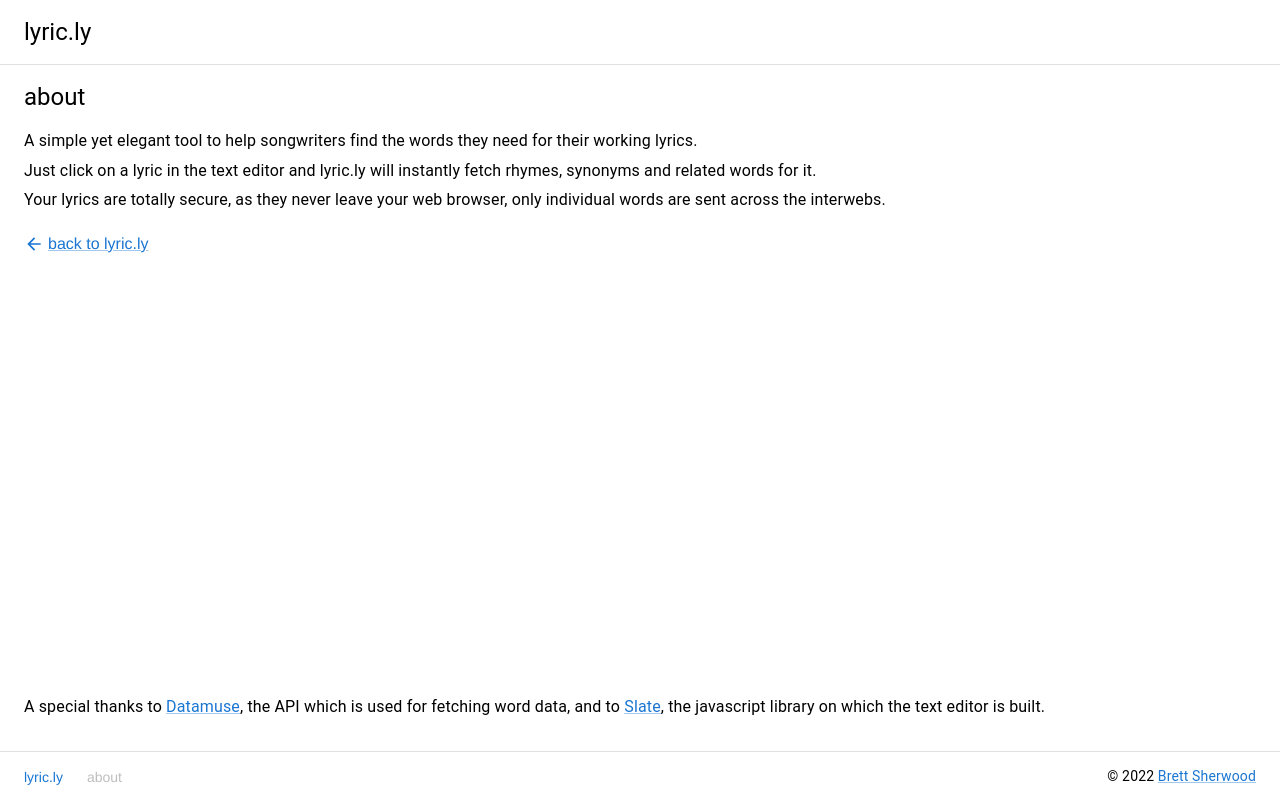
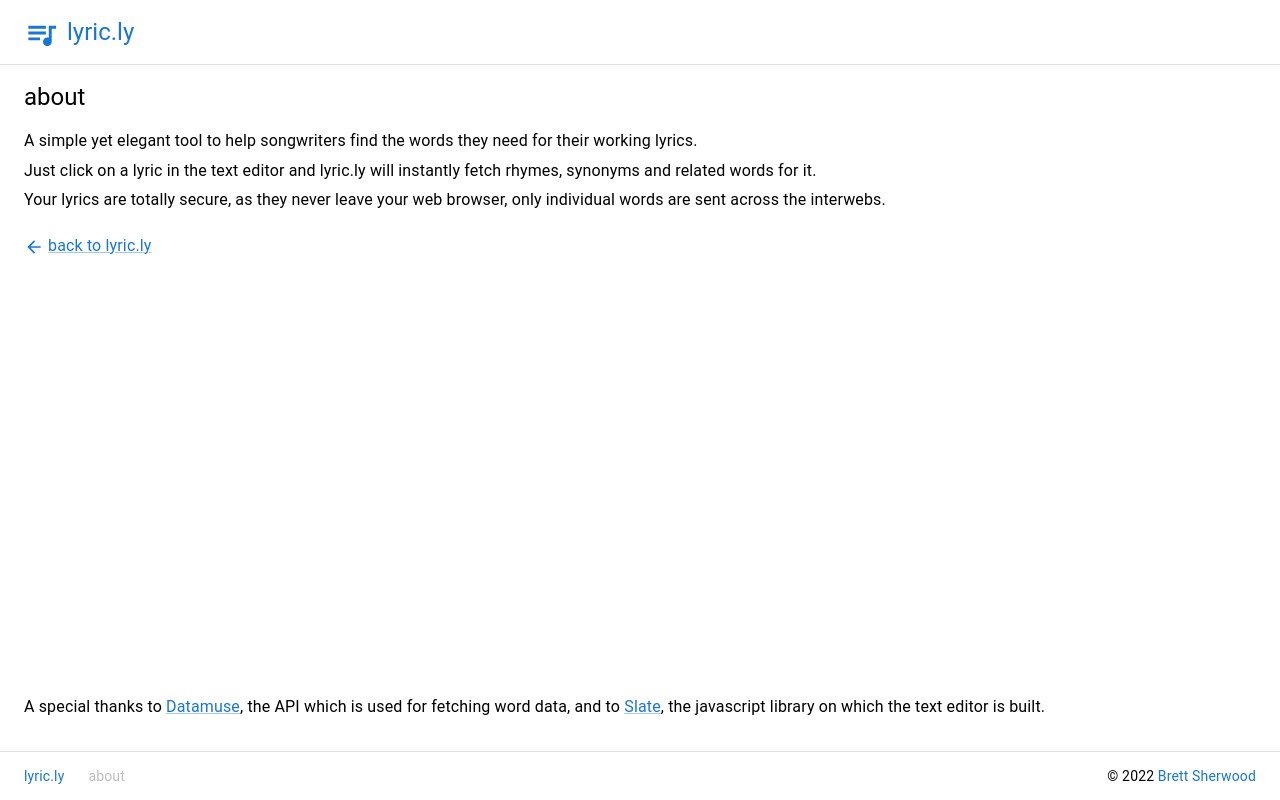
Before and after one commit to brett-generac/lyricly, a React app: page / in a window 1280 px wide. Both pictures are taken after a click on the button "about". Built offline with nearby package versions, Linux system fonts and the light colour scheme.

Commit message:
improved link and icon styling

```diff
--- a/src/components/Footer.tsx
+++ b/src/components/Footer.tsx
@@ -38,9 +38,8 @@ export const Footer = () => {
               underline="hover"
               onClick={(event) => handleClick(event, Screen.HOME)}
               disabled={isHomeScreen}
-              sx={{ fontSize: '14px' }}
             >
-              lyric.ly
+              <Typography variant="body2">lyric.ly</Typography>
             </Link>
           </Box>
           <Box pr={3}>
@@ -49,16 +48,15 @@ export const Footer = () => {
               underline="hover"
               onClick={(event) => handleClick(event, Screen.ABOUT)}
               disabled={isAboutScreen}
-              sx={{ fontSize: '14px' }}
             >
-              about
+              <Typography variant="body2">about</Typography>
             </Link>
           </Box>
         </Box>
         <Box>
           <Typography variant="body2">
             &copy; {year}{' '}
-            <Link href="https://github.com/clockmakerbrett" target="blank">
+            <Link href="https://github.com/clockmakerbrett" target="blank" underline="hover">
               Brett Sherwood
             </Link>{' '}
           </Typography>
--- a/src/components/Header.tsx
+++ b/src/components/Header.tsx
@@ -1,7 +1,10 @@
-import React from 'react';
-import { Box, Divider, Typography } from '@mui/material';
+import React, { useContext } from 'react';
+import type { MouseEvent } from 'react';
+import { Box, Link, Divider, Typography } from '@mui/material';
+import QueueMusicIcon from '@mui/icons-material/QueueMusic';
 
-import { headerHeight } from '../Constants';
+import { Context } from '../App';
+import { headerHeight, Screen } from '../Constants';
 
 const boxSx = {
   height: `${headerHeight}px`,
@@ -12,10 +15,26 @@ const boxSx = {
 };
 
 export const Header = () => {
+  const { setScreen } = useContext(Context);
+
+  const handleClick = (event: MouseEvent, screen: Screen) => {
+    event.preventDefault();
+    setScreen(screen);
+  };
+
   return (
     <Box>
       <Box sx={boxSx}>
-        <Typography variant="h5">lyric.ly</Typography>
+        <Link
+          component="button"
+          underline="none"
+          onClick={(event) => handleClick(event, Screen.HOME)}
+        >
+          <Box sx={{ display: 'flex', alignItems: 'center', gap: '8px' }}>
+            <QueueMusicIcon fontSize="large" sx={{ mt: 0.5 }} />
+            <Typography variant="h5">lyric.ly</Typography>
+          </Box>
+        </Link>
       </Box>
       <Divider />
     </Box>
--- a/src/screens/About.tsx
+++ b/src/screens/About.tsx
@@ -44,12 +44,11 @@ export const About = () => {
           </Typography>
         </Box>
         <Box>
-          <Link
-            href="#"
-            onClick={(event) => handleClick(event, Screen.HOME)}
-            sx={{ display: 'flex', alignItems: 'center', gap: '4px' }}
-          >
-            <ArrowBackIcon fontSize="small" /> back to lyric.ly
+          <Link href="#" onClick={(event) => handleClick(event, Screen.HOME)}>
+            <Box sx={{ display: 'flex', alignItems: 'center', gap: '4px' }}>
+              <ArrowBackIcon fontSize="small" sx={{ mt: 0.25 }} />
+              <Typography>back to lyric.ly</Typography>
+            </Box>
           </Link>
         </Box>
       </Box>
```
